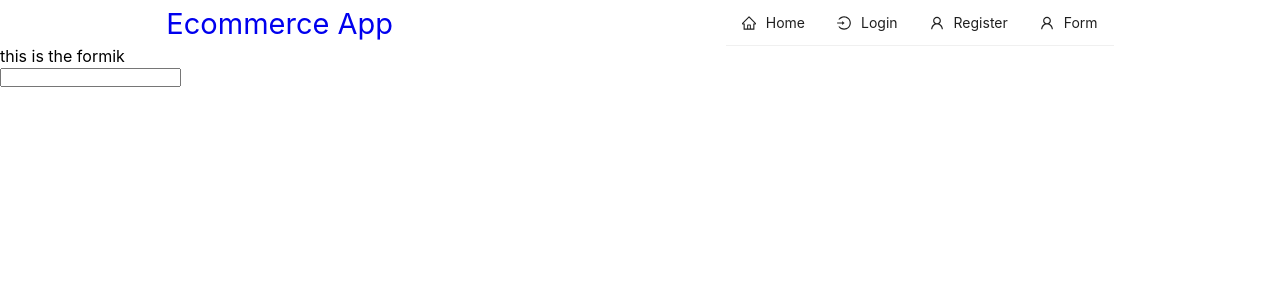
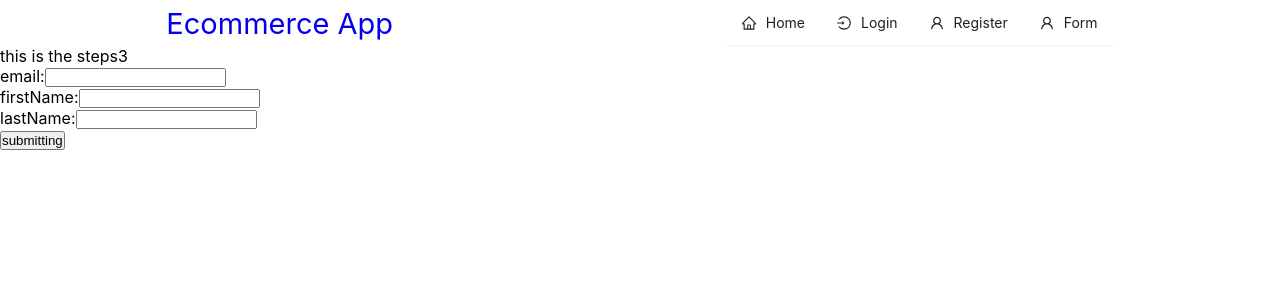
Before and after one commit to Bikramghimire/Marathon, a React (Create React App) app in the folder frontend/: page /formik in a window 1280 px wide. Shown: the top 300 px of the page. Built offline with nearby package versions, Linux system fonts and the light colour scheme.

Commit message:
steps 3 on formik

```diff
--- /dev/null
+++ b/frontend/src/pages/form/Steps3.tsx
@@ -0,0 +1,42 @@
+import { Form } from "antd";
+import { Field, Formik } from "formik";
+import React from "react";
+
+const Steps3 = () => {
+  return (
+    <div>
+      <p>this is the steps3</p>
+      <Formik
+        initialValues={{ email: "", firstName: "", lastName: "" }}
+        onSubmit={(values) => {
+          setTimeout(() => {
+            alert(JSON.stringify(values));
+          }, 400);
+        }}
+      >
+        {({ handleChange, handleSubmit, values }) => {
+          console.log("the values area======", values);
+          return (
+            <form onSubmit={handleSubmit}>
+              <div>
+                <label htmlFor="email">email:</label>
+                <Field name="email" type="email" />
+              </div>
+              <div>
+                <label htmlFor="firstname">firstName:</label>
+                <Field name="firstName" type="text" />
+              </div>
+              <div>
+                <label htmlFor="lastname">lastName:</label>
+                <Field name="lastName" type="text" />
+              </div>
+              <button type="submit">submitting</button>
+            </form>
+          );
+        }}
+      </Formik>
+    </div>
+  );
+};
+
+export default Steps3;
--- a/frontend/src/pages/form/index.tsx
+++ b/frontend/src/pages/form/index.tsx
@@ -1,9 +1,11 @@
 import { Formik } from "formik";
 import React from "react";
 import Step1 from "./step1";
+import Basic from "./step2";
+import Steps3 from "./Steps3";
 
 const Form = () => {
-  return <Step1 />;
+  return <Steps3 />;
 };
 
 export default Form;
--- /dev/null
+++ b/frontend/src/pages/form/step2.tsx
@@ -0,0 +1,43 @@
+// Render Prop
+import React from "react";
+import { Formik, Form, Field, ErrorMessage } from "formik";
+
+const Basic = () => (
+  <div>
+    <h1>Any place in your app!</h1>
+    <Formik
+      initialValues={{ email: "", password: "" }}
+      validate={(values) => {
+        const errors = { email: "" };
+        if (!values.email) {
+          errors.email = "Required";
+        } else if (
+          !/^[A-Z0-9._%+-]+@[A-Z0-9.-]+\.[A-Z]{2,}$/i.test(values.email)
+        ) {
+          errors.email = "Invalid email address";
+        }
+        return errors;
+      }}
+      onSubmit={(values, { setSubmitting }) => {
+        setTimeout(() => {
+          alert(JSON.stringify(values, null, 2));
+          setSubmitting(false);
+        }, 400);
+      }}
+    >
+      {({ isSubmitting, handleSubmit }) => (
+        <Form onSubmit={handleSubmit}>
+          <Field type="email" name="email" />
+          <ErrorMessage name="email" component="div" />
+          <Field type="password" name="password" />
+          <ErrorMessage name="password" component="div" />
+          <button type="submit" disabled={isSubmitting}>
+            Submit
+          </button>
+        </Form>
+      )}
+    </Formik>
+  </div>
+);
+
+export default Basic;
```
